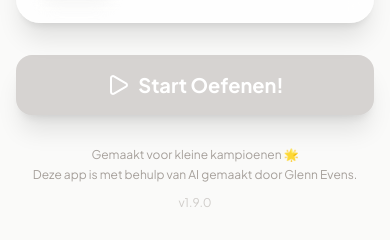
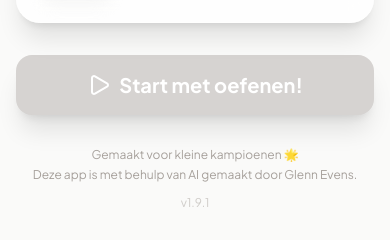
Before and after one commit to evensglenn/tafelkampioen, a React (Vite) app: page / in a window 390 px wide. Shown: the part 864-1104 px from the top of the page. Built offline with nearby package versions, Linux system fonts and the light colour scheme.

Commit message:
feat: Update app metadata and UI text
Removes microphone permissions from metadata.json and updates UI text for buttons and question counters for better user experience. Increments the app version.

```diff
--- a/metadata.json
+++ b/metadata.json
@@ -1,5 +1,5 @@
 {
   "name": "TafelKampioen",
   "description": "Een interactieve webapp om tafels van vermenigvuldiging en deling te oefenen, aangepast aan wat je al op school hebt geleerd.",
-  "requestFramePermissions": ["microphone"]
+  "requestFramePermissions": []
 }
--- a/package.json
+++ b/package.json
@@ -1,7 +1,7 @@
 {
   "name": "react-example",
   "private": true,
-  "version": "1.9.0",
+  "version": "1.9.1",
   "type": "module",
   "scripts": {
     "dev": "vite --port=3000 --host=0.0.0.0",
--- a/src/App.tsx
+++ b/src/App.tsx
@@ -453,7 +453,7 @@ export default function App() {
                 `}
               >
                 <Play className={`w-6 h-6 transition-transform ${totalPossible > 0 ? 'group-hover:translate-x-1' : ''}`} />
-                Start Oefenen!
+                Start met oefenen!
               </button>
 
               {sessionHistory.length > 0 && (
@@ -546,7 +546,7 @@ export default function App() {
                     <ChevronLeft className="w-6 h-6" />
                   </button>
                   <span className="font-bold text-stone-400">
-                    Vraag {stats.total + 1} van {activeTotal}
+                    Vraag {feedback ? stats.total : stats.total + 1} van {activeTotal}
                   </span>
                   <div className="w-10" />
                 </div>
@@ -778,7 +778,7 @@ export default function App() {
       <footer className="mt-8 text-center text-stone-400 text-xs space-y-1">
         <p>Gemaakt voor kleine kampioenen 🌟</p>
         <p>Deze app is met behulp van AI gemaakt door Glenn Evens.</p>
-        <p className="opacity-50 pt-2">v1.9.0</p>
+        <p className="opacity-50 pt-2">v1.9.1</p>
       </footer>
     </div>
   );
```
Also changed, not shown: 1 other file (tests, documents, lock files or other folders).
